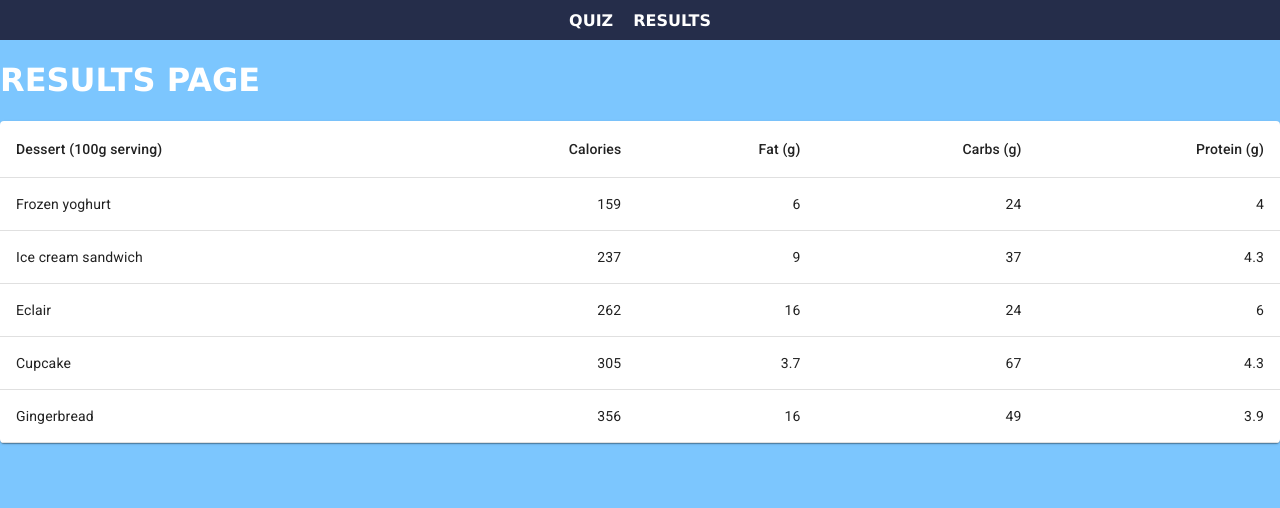
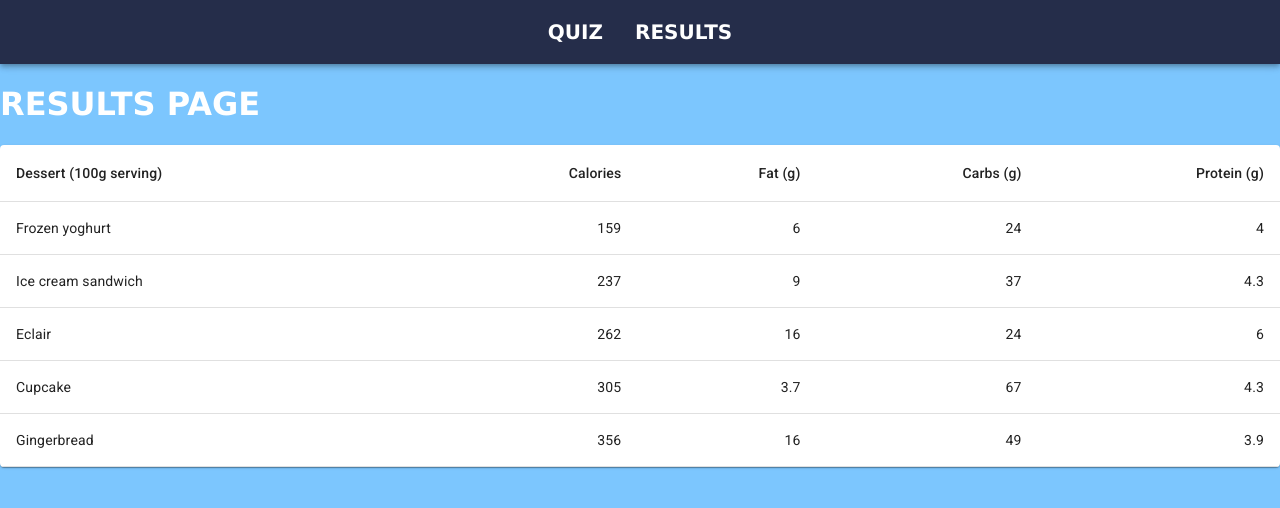
Before and after one commit to IlyaKrapivnoy/react_quiz_selftest, a React (Create React App) app: page /results in a window 1280 px wide. Shown: the top 508 px of the page. Built offline with nearby package versions, Linux system fonts and the light colour scheme.

Commit message:
change header to material ui comp

```diff
--- a/src/components/Header.jsx
+++ b/src/components/Header.jsx
@@ -1,18 +1,39 @@
 import { Link } from 'react-router-dom';
+import { makeStyles } from '@material-ui/core/styles';
+import AppBar from '@material-ui/core/AppBar';
+import Toolbar from '@material-ui/core/Toolbar';
+
+const useStyles = makeStyles((theme) => ({
+    header: {
+        display: 'flex',
+        justifyContent: 'center',
+        alignItems: 'center',
+        backgroundColor: '#252d4a',
+        height: 40,
+        fontWeight: 'bold',
+        textTransform: 'uppercase',
+        fontSize: 20,
+    },
+    link: {
+        margin: '0 16px',
+        textDecoration: 'none',
+    },
+}));
 
 const Header = () => {
+    const classes = useStyles();
+
     return (
-        <nav>
-            <Link to='/' style={{ margin: '0 10px', textDecoration: 'none' }}>
-                QUIZ
-            </Link>
-            <Link
-                to='/results'
-                style={{ margin: '0 10px', textDecoration: 'none' }}
-            >
-                Results
-            </Link>
-        </nav>
+        <AppBar position='static'>
+            <Toolbar className={classes.header}>
+                <Link to='/' className={classes.link}>
+                    QUIZ
+                </Link>
+                <Link to='/results' className={classes.link}>
+                    Results
+                </Link>
+            </Toolbar>
+        </AppBar>
     );
 };
 
--- a/src/index.css
+++ b/src/index.css
@@ -27,16 +27,6 @@ body {
     display: flex;
     justify-content: space-evenly;
 
-  }
-
-nav {
-    display: flex;
-    justify-content: center;
-    align-items: center;
-    background-color: #252d4a;
-    height: 40px;
-    font-weight: bold;
-    text-transform: uppercase;
   }
 
   .wrapper {
```
